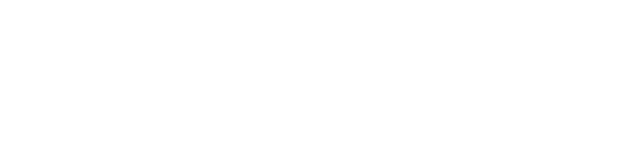
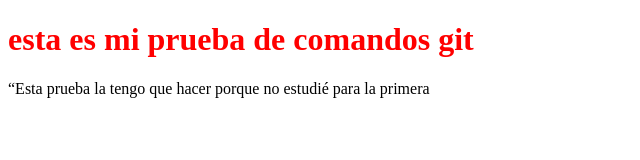
Before and after one commit to MiguelGaticaBestNick123/MiguelGatica_unidad1, a website: page index.html in a window 1280 px wide. Shown: the whole page, without its empty margins (0-640 px from the left). Drawn offline with Linux system fonts and the light colour scheme.

Commit message:
index.html editado

```diff
--- a/index.html
+++ b/index.html
@@ -10,5 +10,9 @@
 </head>
 <body>
 
+    <h1>esta es mi prueba de comandos git </h1>
+    <p>“Esta prueba la tengo que hacer porque
+        no estudié para la primera</p>
+
 </body>
 </html>
```
